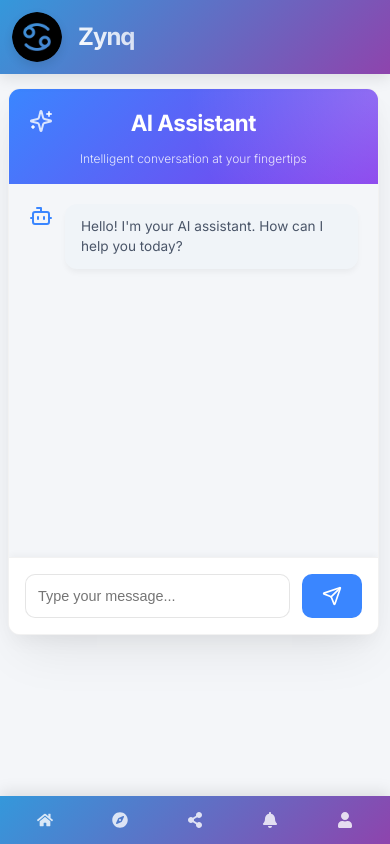
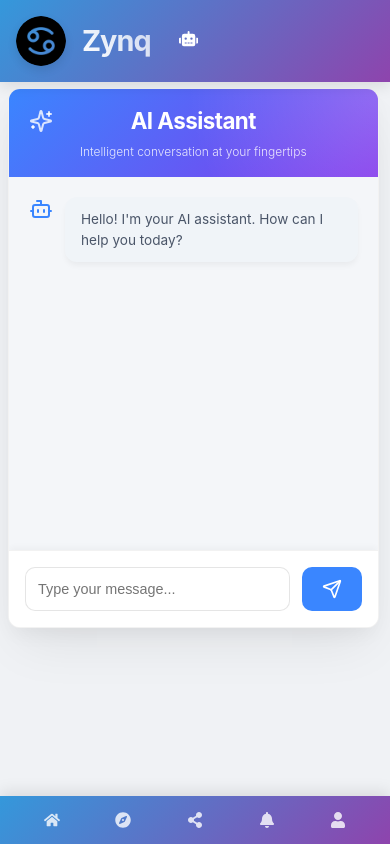
Before and after one commit to Akashrrrrd/Zynq, a React (Vite) app: page /ai in a window 390 px wide. Built offline with nearby package versions, Linux system fonts and the light colour scheme.

Commit message:
Zynq Source Code

```diff
--- a/src/components/AI/AI.css
+++ b/src/components/AI/AI.css
@@ -21,28 +21,12 @@
 }
 
 /* Improved Reset and Base Styles */
-*,
-*::before,
-*::after {
-  box-sizing: border-box;
-  margin: 0;
-  padding: 0;
-}
-
-body {
-  font-family: var(--font-primary);
-  background-color: var(--background-color);
-  color: var(--text-color-dark);
-  line-height: 1.6;
-  -webkit-font-smoothing: antialiased;
-  -moz-osx-font-smoothing: grayscale;
-}
 
 /* Chat Container */
 .ai-container {
-  max-width: 600px;
+  max-width: 800px;
   width: 95%;
-  margin: 2rem auto;
+  margin: 1rem auto;
   background-color: var(--chat-bg);
   border-radius: 16px;
   box-shadow: 0 25px 50px -12px rgba(0, 0, 0, 0.08),
@@ -50,7 +34,7 @@ body {
   overflow: hidden;
   border: 1px solid rgba(0, 0, 0, 0.05);
   transition: transform var(--transition-duration) var(--transition-easing),
-    box-shadow var(--transition-duration) var(--transition-easing);
+  box-shadow var(--transition-duration) var(--transition-easing);
 }
 
 .ai-container:hover {
--- a/src/components/Explore/Explore.css
+++ b/src/components/Explore/Explore.css
@@ -6,7 +6,7 @@
   --color-white: #ffffff;
   --color-text-dark: #333;
   --color-text-light: #777;
-  --color-accent: #e6f2ff;
+  --colorz-accent: #e6f2ff;
   --color-accent-dark: #c5e1ff;
 
   /* Typography */
@@ -71,11 +71,11 @@
   gap: 1rem;
 }
 
-.trending-chip {
+.trendingz-chip {
   font-size: 1rem;
   color: var(--color-primary);
   font-weight: 500;
-  background: var(--color-accent);
+  background: var(--colorz-accent);
   padding: 0.5rem 1rem;
   border: none;
   border-radius: 20px;
@@ -84,8 +84,8 @@
   outline-offset: 2px;
 }
 
-.trending-chip:hover,
-.trending-chip:focus-visible {
+.trendingz-chip:hover,
+.trendingz-chip:focus-visible {
   background: var(--color-primary);
   color: var(--color-white);
   transform: scale(1.05);
@@ -226,7 +226,7 @@
     font-size: 1.3rem;
   }
 
-  .trending-chip {
+  .trendingz-chip {
     font-size: 0.9rem;
     padding: 0.4rem 0.8rem;
   }
--- a/src/components/Explore/Explore.jsx
+++ b/src/components/Explore/Explore.jsx
@@ -94,7 +94,7 @@ const Explore = () => {
           {trendingTopics.map((topic, index) => (
             <button
               key={index}
-              className="trending-chip"
+              className="trendingz-chip"
               aria-label={`Explore ${topic} topic`}
             >
               #{topic.replace(/\s+/g, "")}
--- a/src/components/Header/Header.css
+++ b/src/components/Header/Header.css
@@ -141,6 +141,21 @@
   display: none;
 }
 
+.hd-mobile-ai-section {
+  margin-left: 20px;
+  display: flex;
+  align-items: center;
+}
+
+.hd-mobile-ai-link {
+  color: inherit;
+  text-decoration: none;
+}
+
+.hd-mobile-ai-icon {
+  font-size: 1.5rem;
+}
+
 /* Mobile Footer Navigation */
 .hd-mobile-footer {
   display: none;
@@ -235,17 +250,7 @@
   transform: rotate(-135deg);
 }
 
-/* Responsive Design */
-@media (max-width: 1024px) {
-  .hd-header-container {
-    padding: 1rem;
-  }
-
-  .hd-nav-list {
-    gap: 1.5rem;
-  }
-}
-
+/* Responsive Design for AI Icon */
 @media (max-width: 768px) {
   .hd-header {
     background: transparent;
@@ -255,8 +260,10 @@
   .hd-header-container {
     background: var(--gradient-primary);
     box-shadow: 0 4px 15px rgba(0, 0, 0, 0.1);
-    /* border-bottom-left-radius: 15px;
-    border-bottom-right-radius: 15px; */
+    display: flex;
+    justify-content: space-between;
+    align-items: center;
+    padding: 1rem;
   }
 
   .hd-navigation {
@@ -272,40 +279,44 @@
     cursor: pointer;
     z-index: 1100;
   }
+
+  .hd-mobile-ai-section {
+    display: flex;
+    align-items: center;
+    margin-left: 16rem;
+  }
+
+  .hd-mobile-ai-link {
+    color: white;
+    text-decoration: none;
+  }
+
+  .hd-mobile-ai-icon {
+    font-size: 1.3rem;
+  }
 }
 
 @media (max-width: 480px) {
-  .hd-header-container {
-    padding: 0.75rem;
-    border-radius: none;
+  .hd-mobile-ai-section {
+    margin-left: 0.75rem; /* Adjusted for smaller screens */
   }
 
-  .hd-logo-title {
-    font-size: 1.5rem;
-  }
-
-  .hd-mobile-nav-list {
-    padding: 0.5rem 0.5rem;
+  .hd-mobile-ai-icon {
+    font-size: 1.2rem;
   }
 }
 
+@media (max-width: 360px) {
+  .hd-mobile-ai-section {
+    margin-right: 0.5rem; /* Further adjusted for smallest screens */
+  }
+
+  .hd-mobile-ai-icon {
+    font-size: 1rem;
+  }
+}
 /* Content Spacing for Fixed Header */
 body {
   padding-top: 80px;
   padding-bottom: 70px;
 }
-
-.hd-mobile-ai-section {
-  margin-left: 280px;
-  display: flex;
-  align-items: center;
-}
-
-.hd-mobile-ai-link {
-  color: inherit;
-  text-decoration: none;
-}
-
-.hd-mobile-ai-icon {
-  font-size: 1.5rem;
-}
```
